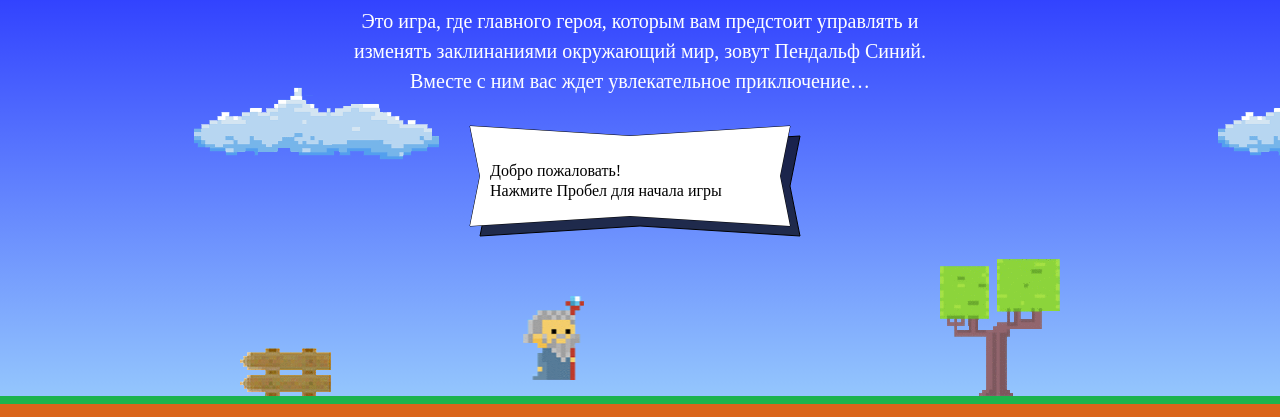
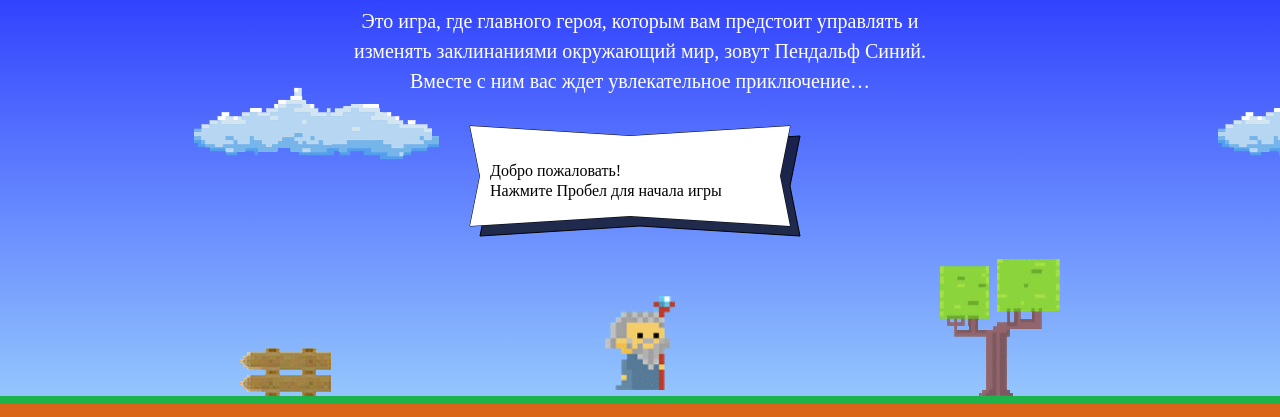
Before and after one commit to WhiteGrandfather/952335-code-and-magick-19, a website: page index.html in a window 1280 px wide. Shown: the part 203-620 px from the top of the page. Drawn offline with Linux system fonts and the light colour scheme; a web font is replaced by a local one.

Commit message:
Закончил Учебный проект: начинаем программировать

```diff
--- a/index.html
+++ b/index.html
@@ -180,8 +180,23 @@
     <p class="setup-similar-label">Петр Петров</p>
   </div>
 </template>
-
+<script>
+  var fireballSize = 22;
+  var getFireballSpeed = function (left) {
+    return left ? 15 : 2;
+  }
+  var wizardSpeed = 3;
+  var wizardWidth = 70;
+  var getWizardHeight = function () {
+    return (wizardWidth * 1.337);
+  };
+  var getWizardX = function (width) {
+    return (width - wizardWidth) / 2;
+  };
+  var getWizardY = function (height) {
+    return height / 1.5;
+  }
+</script>
 <script src="js/game.js"></script>
-
 </body>
 </html>
```
